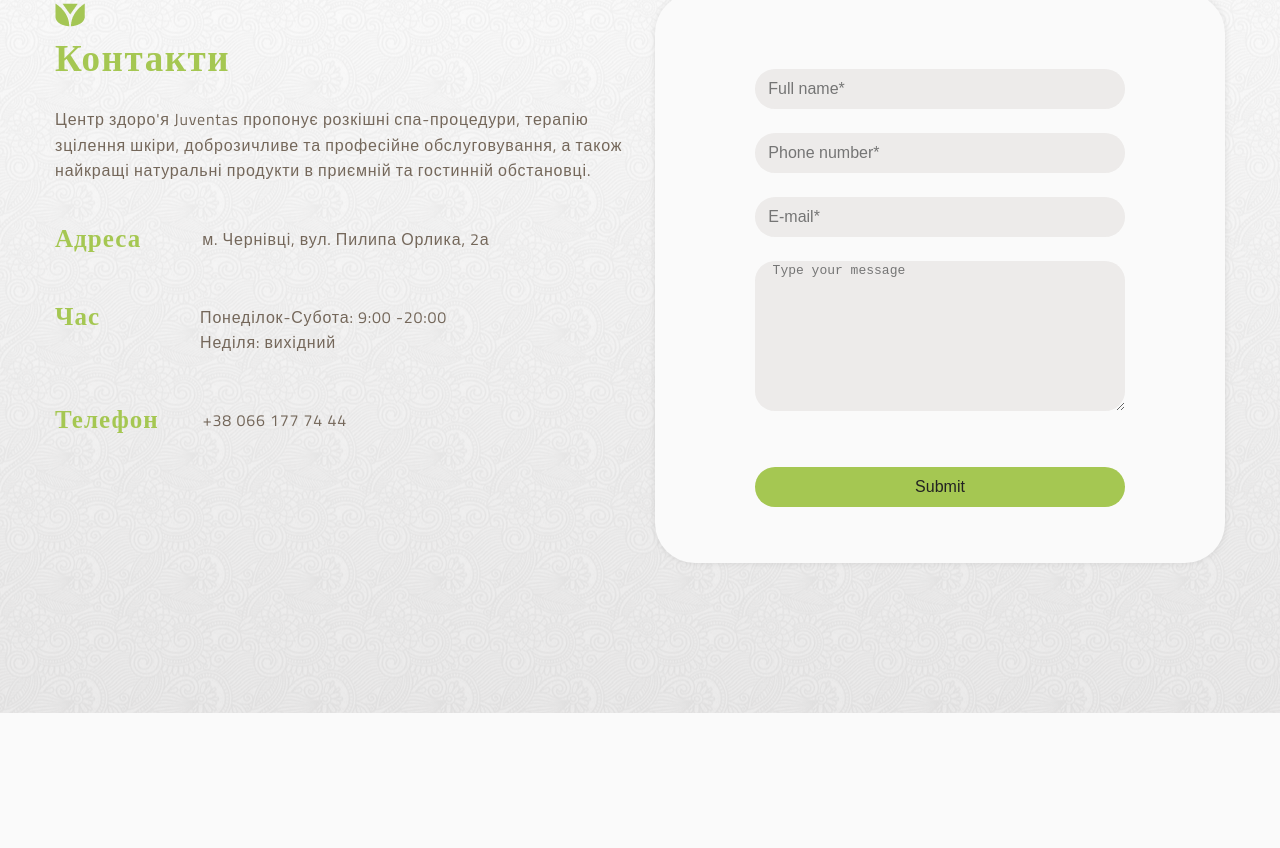
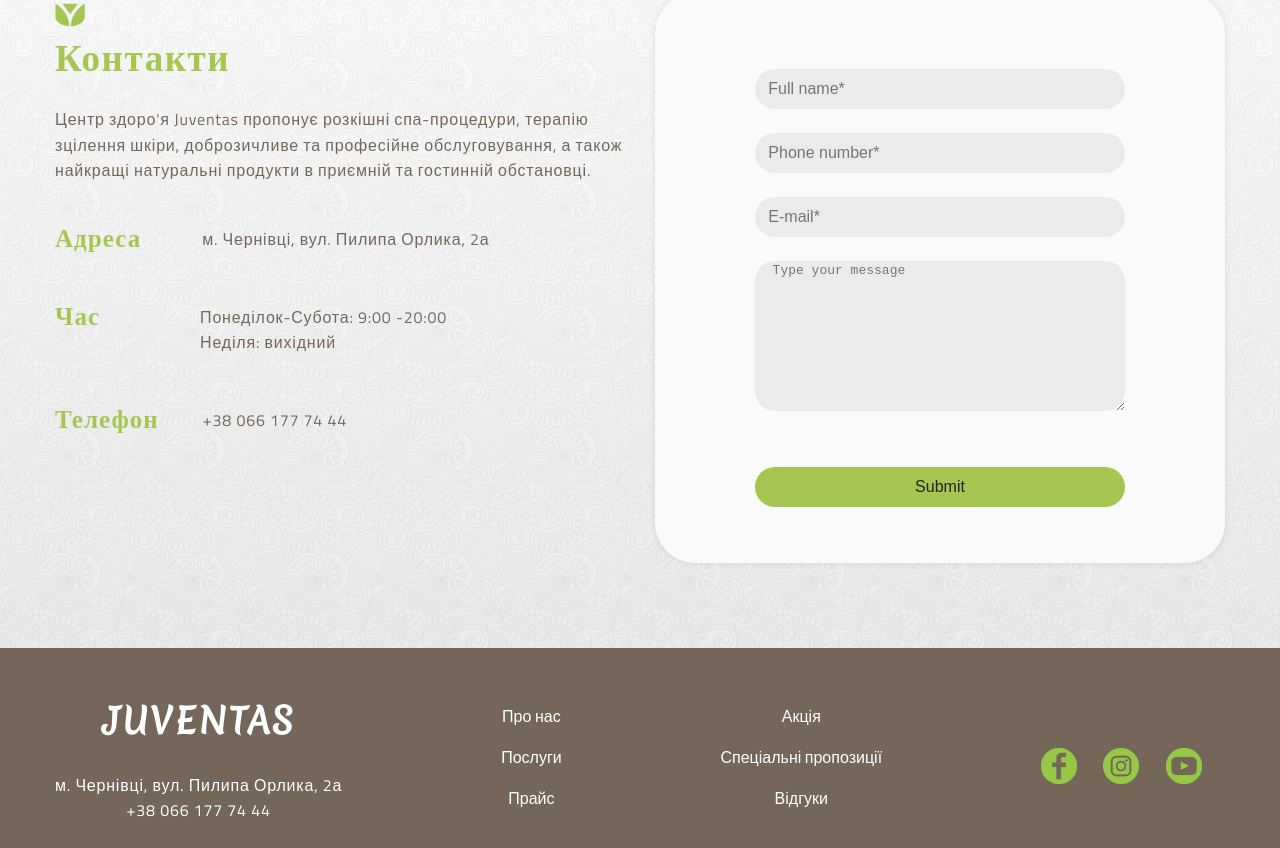
Before and after one commit to dudchak/juventas, a plain HTML site: page index.html in a window 1280 px wide. Shown: the part 6881-7729 px from the top of the page. Before the commit the page ends 7594 px from the top, so only its background shows below. Drawn offline with Linux system fonts and the light colour scheme.

Commit message:
new code

```diff
--- a/css/index.css
+++ b/css/index.css
@@ -88,11 +88,25 @@ body{
 .top_instagram{
     width: 24px;
     height: 24px;
+    cursor: pointer;
+    transition: 0.40s;
+}
+
+.top_instagram:hover{
+    transform: scale(1.5);
+    transition: 0.40s;
 }
 
 .top_youtube{
     width: 24px;
     height: 24px;
+    cursor: pointer;
+    transition: 0.40s;
+}
+
+.top_youtube:hover{
+    transform: scale(1.5);
+    transition: 0.40s;
 }
 
 .top_btn_contact{
@@ -952,8 +966,8 @@ body{
 }
 
 .fotter_end{
-    width: 1903px;
-    height: 280px;
+    max-width: 1903px;
+    height: 200px;
     position: relative;
     top: 676px;
     background-color: #74675a;
@@ -965,11 +979,25 @@ body{
     position: relative;
     margin: auto;
     display: flex;
+    justify-content: space-between;
 }
 
 .block_footer_icon img{
-    width: 24px;
-    height: 24px;
+    width: 36px;
+    height: 36px;
+    margin: 100px 23px 0 0;
+    cursor: pointer;
+    transition: 0.40s;
+}
+
+.block_footer_icon img:hover{
+    transform: scale(1.2);
+    transition: 0.40s;
+}
+
+.block_footer_text{
+    text-align: center;
+    margin:  20px 0 0 0;
 }
 
 .ft_juventas{
@@ -994,5 +1022,33 @@ body{
     font-family: 'Titillium Web', sans-serif;
     text-decoration: none;
     color: #ffffff;
+    margin:  25px 0 0 0;
 
 }
+
+.menu_link_ft1{
+    display: flex;
+    flex-direction: column;
+    margin: 35px 0 0 0;
+    text-align: center;
+}
+
+.menu_link_ft1 a{
+    cursor: pointer;
+    transition: 0.40s;
+}
+
+.menu_link_ft1 a:hover{
+    color: #A5C752;
+    transition: 0.40s;
+}
+
+.menu_link_ft2 a{
+    cursor: pointer;
+    transition: 0.40s;
+}
+
+.menu_link_ft2 a:hover{
+    color: #A5C752;
+    transition: 0.40s;
+}
--- a/index.html
+++ b/index.html
@@ -394,38 +394,45 @@
         </div>
     </article>
     </main>
-    <!-- <footer class="fotter_end">
+    <footer class="fotter_end">
         <div class="block_footer_end">
             <div class="block_footer_text">
                 <p class="ft_juventas">JUVENTAS</p>
                 <p class="ft_adress">м. Чернівці, вул. Пилипа Орлика, 2а <br> +38 066 177 74 44</p>
             </div>
             <div class="block_footer_menu1">
-                <nav class="menu-link_1">
+                <nav class="menu_link_ft1">
                     <a href="#about-us">Про нас</a>
                     <a href="#service">Послуги</a>
                     <a href="#price">Прайс</a>
                 </nav>
             </div>
             <div class="block_footer_menu2">
-                <a href="#share">Акція</a>
-                <a href="#special">Спеціальні пропозиції</a>
-                <a href="#reviews">Відгуки</a>
+                <nav class="menu_link_ft1">
+                    <a href="#share">Акція</a>
+                    <a href="#special">Спеціальні пропозиції</a>
+                    <a href="#reviews">Відгуки</a>
+                </nav>
             </div>
             <div class="block_footer_icon">
-                <img src="img/icon/facebook.svg" alt="facebook" class="facebookf">
-                <img src="img/icon/instagram.svg" alt="instagram" class="instagramf">
-                <img src="img/icon/youtube.svg" alt="youtube" class="youtubef">
+                <a href="https://www.facebook.com/juventasMed/">
+                    <img src="img/icon/facebook_green.png" alt="Facebook" class="facebook_footer">
+                </a>
+                <a href="https://www.instagram.com/juventas_med/">
+                    <img src="img/icon/instagram__green.png" alt="Instagram" class="instagram_footer">
+                </a>
+                <a href="">
+                    <img src="img/icon/youtube__green.png" alt="Youtube" class="youtube_footer">
+                </a>
             </div>
         </div>
-    </footer> -->
+    </footer>
 
 
     <script src="./js/jquery.min.js"></script>
     <script src="./slick/slick.min.js"></script>
     <script src="./js/slider.js"></script>
     <script src="./js/client_slider.js"></script>
-
 </body>
 
 </html>
```
Also changed, not shown: img/icon/facebook_green.png (added), img/icon/instagram__green.png (added), img/icon/youtube__green.png (added).
